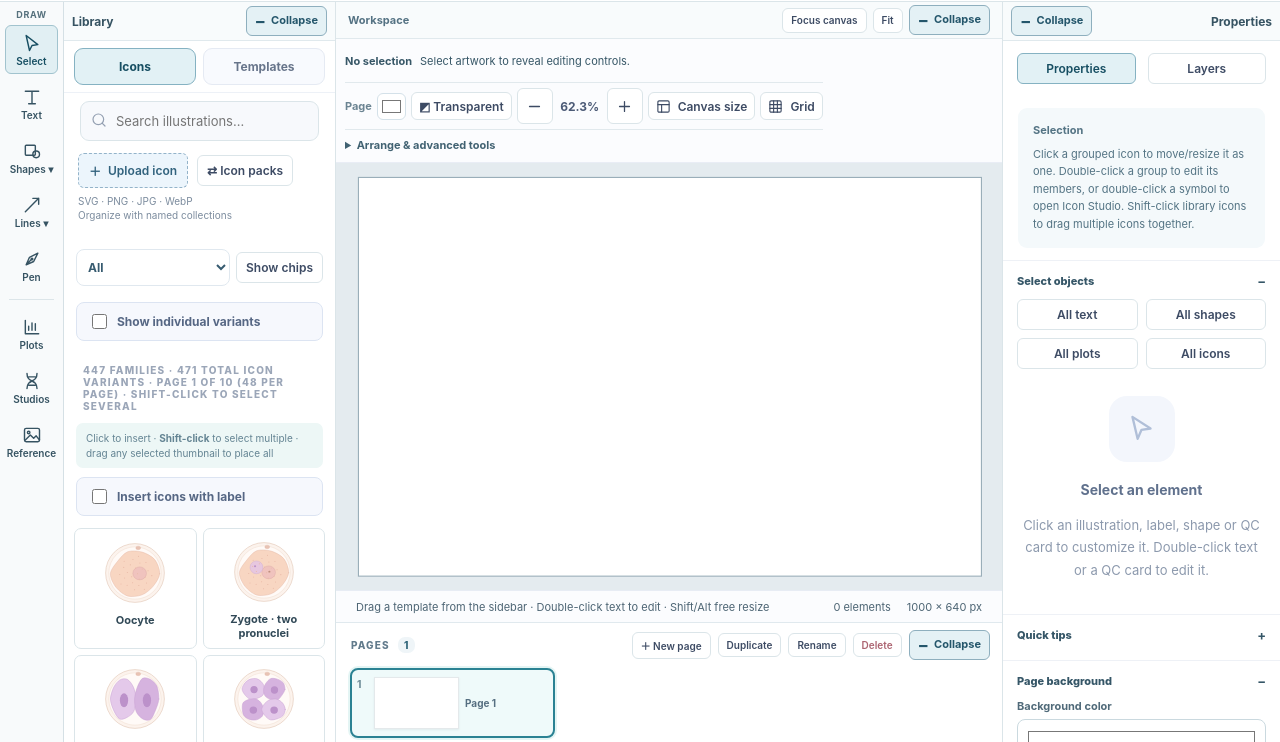
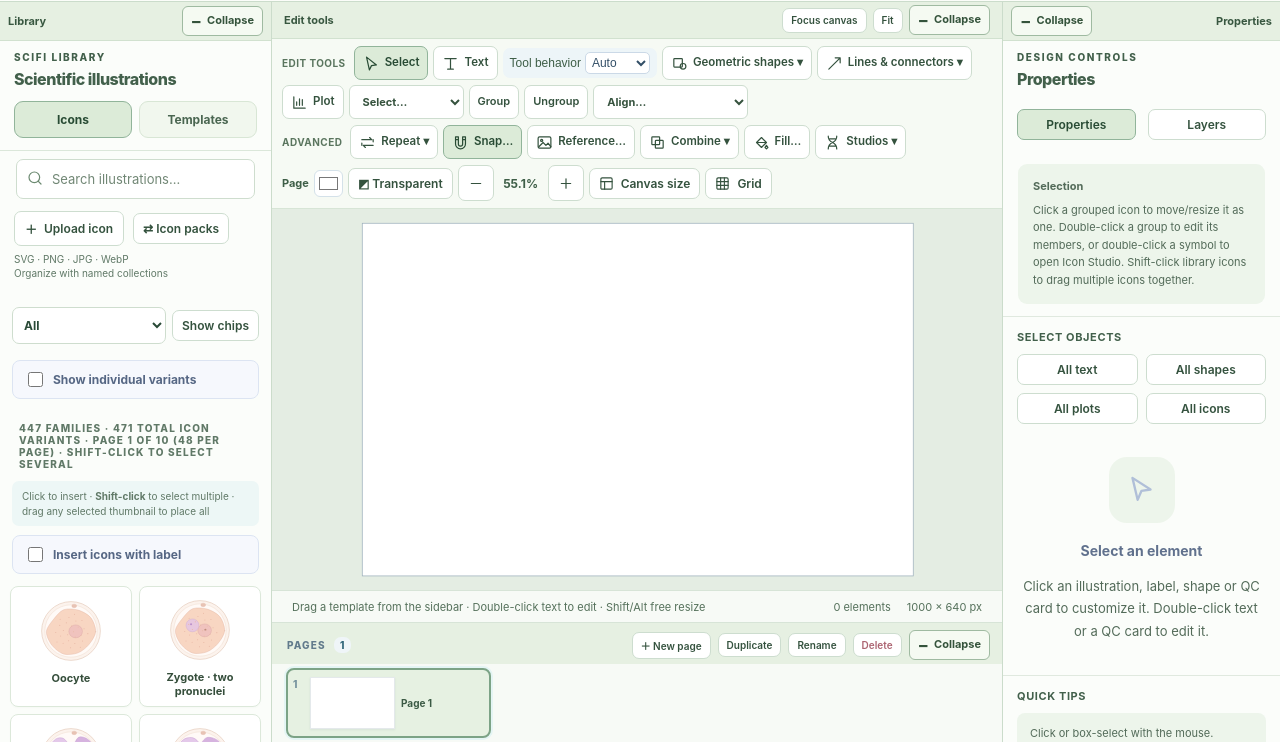
Before and after one commit to j-dobner/SCiFi-Studio, a plain HTML site: page index.html in a window 1280 px wide. Shown: the part 58-800 px from the top of the page. Drawn offline with Linux system fonts and the light colour scheme.

Commit message:
Review v23.2 sage theme with original tool placement

```diff
--- a/index.html
+++ b/index.html
@@ -78,7 +78,7 @@ No historical artwork collections are included in this preview.
 <html lang="en">
 <head>
 <meta charset="UTF-8" /><meta name="viewport" content="width=device-width, initial-scale=1" />
-<title>SCiFi Studio v23.1 workspace prototype</title>
+<title>SCiFi Studio v23.2 — Sage review</title>
 <style>
 :root{--ink:#1b2841;--muted:#7c879b;--stroke:#e5eaf1;--blue:#4267e8;--blue2:#edf2ff;--bg:#f3f5f9;--panel:#fff;--shadow:0 14px 40px rgba(30,44,77,.08)}
 *{box-sizing:border-box}body{margin:0;font-family:Inter,ui-sans-serif,-apple-system,BlinkMacSystemFont,"Segoe UI",sans-serif;color:var(--ink);background:var(--bg);font-size:13px}button,input,select{font:inherit}button{cursor:pointer}button:disabled{opacity:.36;cursor:default}.app{height:100vh;min-height:630px;display:flex;flex-direction:column;overflow:hidden}
@@ -303,7 +303,7 @@ No historical artwork collections are included in this preview.
 <body>
 <div class="app">
   <header class="top">
-    <div class="brand"><div class="brandmark" id="brandIcon"></div><div><div class="brandname" title="Stem Cell integrated Figure illustrator">SC<span style="color:#6e8af4">i</span>Fi<span style="font-weight:600;font-size:10px;vertical-align:middle;color:#8e9ab1;margin-left:8px">v23.1 dev</span></div><div class="brandsub">Stem Cell integrated Figure illustrator</div></div></div>
+    <div class="brand"><div class="brandmark" id="brandIcon"></div><div><div class="brandname" title="Stem Cell integrated Figure illustrator">SC<span style="color:#6e8af4">i</span>Fi<span style="font-weight:600;font-size:10px;vertical-align:middle;color:#8e9ab1;margin-left:8px">v23.2 dev</span></div><div class="brandsub">Stem Cell integrated Figure illustrator</div></div></div>
     <div class="top-actions"><span class="statuspill"><i></i> Works offline · no sign-in</span><div class="divider-v"></div><input id="projectName" class="projectname" value="Untitled figure" title="Project name" aria-label="Project name" /></div>
     <div class="top-right"><button class="btn icononly optional" id="undoBtn" title="Undo (Ctrl+Z)"></button><button class="btn icononly optional" id="redoBtn" title="Redo (Ctrl+Y)"></button><div class="divider-v optional"></div><button class="btn optional" id="templatesBtn"></button><button class="btn" id="newProjectBtn" title="New figure"></button><button class="btn" id="galleryBtn" title="Saved projects gallery"></button><button class="btn" id="saveBtn"></button><button class="btn primary" id="exportBtn"></button></div>
   </header>
@@ -1304,9 +1304,9 @@ function toggleShapePalette(kind='geometry'){
  scifiPaletteKind=kind;
  const options=shapeOptions.filter(o=>scifiGeometryKinds.has(o[0])===(kind==='geometry'));
  el.innerHTML=`<h3>${kind==='geometry'?'Geometric shapes':'Lines, arrows &amp; paths'}</h3><div class="shape-choice-grid">${options.map(([id,label,path])=>`<button class="shape-choice ${id===drawKind?'active':''}" data-shape-choice="${id}" title="Draw ${label}"><svg viewBox="0 0 64 50" fill="none" stroke="currentColor" stroke-width="2.8" stroke-linecap="round" stroke-linejoin="round">${path}</svg><span>${label}</span></button>`).join('')}</div>`;
- const b=button.getBoundingClientRect();el.classList.remove('hidden');el.style.left=Math.max(8,Math.min(b.right+6,window.innerWidth-310))+'px';el.style.top=Math.max(12,Math.min(window.innerHeight-470,b.top))+'px';
+ const b=button.getBoundingClientRect();el.classList.remove('hidden');el.style.left=Math.max(8,Math.min(b.left,window.innerWidth-310))+'px';el.style.top=Math.max(12,Math.min(window.innerHeight-470,b.bottom+7))+'px';
  button.setAttribute('aria-expanded','true');
- el.querySelectorAll('[data-shape-choice]').forEach(btn=>btn.onclick=()=>{drawKind=btn.dataset.shapeChoice;scifiLastShape[kind]=drawKind;setTool(drawKind==='polyPen'?'polyPen':drawKind==='pen'?'pen':drawKind==='connector'?'connector':drawKind==='multiArrow'?'multiArrow':['line','arrow'].includes(drawKind)?'arrow':'box');button.title=(kind==='geometry'?'Geometric shapes: ':'Lines and paths: ')+(shapeOptions.find(o=>o[0]===drawKind)?.[1]||drawKind);el.classList.add('hidden');$('#shapePaletteBtn').setAttribute('aria-expanded','false');scifiLinePaletteButton.setAttribute('aria-expanded','false');stage.focus({preventScroll:true})})
+ el.querySelectorAll('[data-shape-choice]').forEach(btn=>btn.onclick=()=>{drawKind=btn.dataset.shapeChoice;scifiLastShape[kind]=drawKind;setTool(drawKind==='polyPen'?'polyPen':drawKind==='pen'?'pen':drawKind==='connector'?'connector':drawKind==='multiArrow'?'multiArrow':['line','arrow'].includes(drawKind)?'arrow':'box');button.innerHTML=sageToolMarkup(kind==='geometry'?'shape':'line',(shapeOptions.find(o=>o[0]===drawKind)?.[1]||drawKind)+' ▾');el.classList.add('hidden');$('#shapePaletteBtn').setAttribute('aria-expanded','false');scifiLinePaletteButton.setAttribute('aria-expanded','false');stage.focus({preventScroll:true})})
 }
 document.addEventListener('pointerdown',e=>{if(!$('#shapePalette').classList.contains('hidden')&&!$('#shapePalette').contains(e.target)&&!$('#shapePaletteBtn').contains(e.target)&&!scifiLinePaletteButton.contains(e.target))$('#shapePalette').classList.add('hidden')});
 // Hold the middle mouse button to pan; preserve left-button drawing and Ctrl/Cmd-wheel zoom.
@@ -3099,48 +3099,24 @@ const nx207Inspector=renderInspector;renderInspector=function(){nx207Inspector()
 for(const [id] of nxPanels)nxPanelState[id]=false;nxUpdatePanels();
 nx207Paste=nx207Measure();nx207StageSize();render();nxFitAvailable();
 
-/* v23.1 workspace review prototype */
-const v231Css=document.createElement('style');v231Css.textContent=[
-'.app .body{--v231-rail:64px;grid-template-columns:var(--v231-rail) var(--nx-left) minmax(0,1fr) var(--nx-right)!important}.app .body>.left{grid-column:2}.app .body>.center{grid-column:3}.app .body>.right{grid-column:4}.app.nx-hide-tools .body{--v231-rail:0px}.app.nx-hide-tools .v231-rail{display:none!important}',
-'.v231-rail{grid-column:1;grid-row:1;display:flex;flex-direction:column;gap:5px;padding:7px 5px;background:#f8fafb;border-right:1px solid #d5e0e5;overflow:auto;min-width:0}.app .v231-rail .btn{display:flex;flex-direction:column;gap:3px;white-space:normal;min-height:49px;line-height:1.08;padding:5px 2px;font-size:10px;border-color:transparent;background:transparent;color:#365362;text-align:center}.app .v231-rail .btn:hover,.app .v231-rail .btn.active{background:#e1eff3;border-color:#a1c3ce;color:#164e62}.v231-rail .btn svg{width:20px;height:20px;flex:none}.v231-rail hr{border:0;border-top:1px solid #dce5e9;width:85%;margin:4px auto}.v231-rail-title{font-size:9px;letter-spacing:.07em;color:#56717d;text-align:center;font-weight:700}',
-'.app .toolbar{display:flex;flex-direction:column;align-items:stretch;gap:5px;overflow:visible;max-height:none;padding:6px 9px}.app .toolbar .toolgroup{flex:0 1 auto!important;gap:5px;min-width:0;flex-wrap:wrap}.v231-context{display:flex;align-items:center;gap:6px;flex-wrap:wrap;min-height:32px}.v231-context-label{color:#375767;font-size:11px;font-weight:700;margin-right:2px}.v231-context .btn{min-height:28px;padding:4px 7px}.v231-context select,.v231-context input[type=number]{max-width:126px;min-width:0;padding:4px;border:1px solid #cbd9df;border-radius:5px;background:white;font-size:11px;color:#294858}.v231-context input[type=number]{width:58px}.v231-context input[type=color]{height:28px;width:32px;border:1px solid #cbd9df;border-radius:5px;background:white;padding:2px}.v231-context label{display:flex;align-items:center;gap:4px;font-size:11px;color:#496675}.v231-tools-menu{border:0;border-top:1px solid #e1e9ed;padding:4px 0 0}.v231-tools-menu summary{cursor:pointer;font-size:11px;font-weight:700;color:#416272;padding:4px 0}.v231-tools-menu[open] summary{margin-bottom:5px}.v231-tools-menu>.toolgroup+.toolgroup{margin-top:5px}.app .toolbar>.v231-page-tools{justify-content:flex-start;border-top:1px solid #e1e9ed;padding-top:5px}.v231-page-tools .btn{min-height:28px;padding:4px 7px}',
-'.v231-inspector-toggle{width:100%;display:flex;align-items:center;justify-content:space-between;gap:6px;border:0;background:transparent;text-align:left;color:#355667;font:inherit;padding:5px 0;cursor:pointer}.v231-inspector-toggle:hover{color:#164e62}.v231-chevron{font-size:13px;font-weight:700}.v231-inspector-body[hidden]{display:none!important}.app .section:has(>.v231-inspector-heading){padding-top:7px;padding-bottom:7px}.app .section>.v231-inspector-heading{margin:0 0 5px}.app .right>.nx-panel{flex:none}.app #nxLayerPanel{overflow:auto;min-height:0;flex:1}.app .side-title{font-size:14px}.app .left .sidehead,.app .right .sidehead{display:none}.app .nx-panel-rail{font-size:12px;color:#365362}.app .library-tabs{padding:7px 10px}.app .canvas-shell{background-color:#e4ebef}.app .footerbar #statusLine{overflow:hidden;text-overflow:ellipsis;white-space:nowrap;min-width:0}.app .footright{flex:none}',
-'@media(max-width:850px){.app .body{--v231-rail:49px}.app .v231-rail .btn{font-size:9px;min-height:45px}.app .v231-rail{padding:5px 3px}.app .toolbar .toolgroup{gap:3px}.v231-context-label{width:100%}.app .top .brandname{font-size:14px}}'
-].join('\n');document.head.append(v231Css);
-const v231Rail=document.createElement('nav');v231Rail.className='v231-rail';v231Rail.setAttribute('aria-label','Drawing tools');v231Rail.innerHTML='<span class="v231-rail-title">DRAW</span>';$('.body').prepend(v231Rail);
-const v231Icons={select:'<path d="M5 3l14 11-7 1-3 6z"/>',text:'<path d="M4 5h16M12 5v15M8 20h8"/>',shape:'<rect x="4" y="5" width="12" height="12" rx="1"/><circle cx="17" cy="16" r="4"/>',line:'<path d="M4 20L20 4M13 4h7v7"/>',pen:'<path d="M5 19l4-9 10-5-5 10-9 4zM5 19l6-6"/><circle cx="12" cy="12" r="1"/>',plot:'<path d="M4 4v16h16M8 16v-5M12 16V7M16 16v-8"/>',bio:'<path d="M6 3c0 12 12 6 12 18M18 3C18 15 6 9 6 21M8 7h8M8 17h8"/>',image:'<rect x="3" y="4" width="18" height="16" rx="2"/><circle cx="8" cy="9" r="1.5"/><path d="M4 18l6-6 4 4 3-3 4 5"/>'};
-function v231Icon(name){return '<svg xmlns="http://www.w3.org/2000/svg" width="20" height="20" viewBox="0 0 24 24" fill="none" stroke="currentColor" stroke-width="1.7" stroke-linecap="round" stroke-linejoin="round" aria-hidden="true">'+v231Icons[name]+'</svg>'}
-function v231MoveTool(id,label,icon){const b=$('#'+id);if(!b)return;b.innerHTML=v231Icon(icon)+'<span>'+label+'</span>';b.setAttribute('aria-label',label);v231Rail.append(b)}
-v231MoveTool('selectTool','Select','select');v231MoveTool('textTool','Text','text');v231MoveTool('shapePaletteBtn','Shapes ▾','shape');v231MoveTool('scifiLinePaletteBtn','Lines ▾','line');
-const v231Pen=nxButton('v231Pen','Pen',()=>{drawKind='pen';setTool('pen')},v231Rail);v231Pen.innerHTML=v231Icon('pen')+'<span>Pen</span>';v231Pen.title='Draw straight corners and Bézier curves';
-v231Rail.append(document.createElement('hr'));v231MoveTool('plotBtn','Plots','plot');v231MoveTool('nxStudioBtn','Studios','bio');v231MoveTool('nxRefBtn','Reference','image');
-const v231Toolbar=$('.toolbar'),v231General=v231Toolbar.querySelector('.toolgroup'),v231Advanced=$('#nxAdvancedTools'),v231PageTools=v231Toolbar.lastElementChild;
-v231PageTools.classList.add('v231-page-tools');
-const v231Context=document.createElement('div');v231Context.className='v231-context';v231Context.id='v231Context';v231Context.setAttribute('aria-label','Selection tools');
-const v231Menu=document.createElement('details');v231Menu.className='v231-tools-menu';v231Menu.innerHTML='<summary>Arrange & advanced tools</summary>';v231Menu.append(v231General,v231Advanced);v231Toolbar.prepend(v231Context);v231Toolbar.append(v231Menu);
-nx207Rail.firstElementChild.textContent='Workspace';
-function v231ContextButton(label,action,title=label){const b=document.createElement('button');b.type='button';b.className='btn small';b.textContent=label;b.title=title;b.onclick=action;v231Context.append(b);return b}
-function v231Mirror(id,label){const source=$('#'+id);if(!source)return;const wrap=document.createElement('label'),control=source.cloneNode(true);control.removeAttribute('id');control.setAttribute('aria-label',label);if(control.tagName==='SELECT')control.value=source.value;else if(control.type==='checkbox')control.checked=source.checked;else control.value=source.value;wrap.append(document.createTextNode(label+' '),control);control.addEventListener('change',()=>{if(control.type==='checkbox')source.checked=control.checked;else source.value=control.value;if(source.type==='color')source.dispatchEvent(new Event('input',{bubbles:true}));source.dispatchEvent(new Event('change',{bubbles:true}))});v231Context.append(wrap)}
-function v231ContextRefresh(){
- const o=selectedObj(),count=selectedIds.size;v231Context.replaceChildren();const label=document.createElement('span');label.className='v231-context-label';label.textContent=count>1?count+' selected':o?o.type==='symbol'?'Illustration':o.type==='text'?'Text':o.type==='arrow'?'Line / arrow':o.type==='path'?'Path':'Selection':activeTool==='select'?'No selection':activeTool==='box'?'Draw shape':activeTool==='text'?'Insert text':activeTool==='pen'?'Draw path':'Drawing tool';v231Context.append(label);
- v231Pen.classList.toggle('active',activeTool==='pen'||activeTool==='polyPen');
- if(o?.type==='text'){v231Mirror('singleFontFamily','Font');v231Mirror('fontSize','Size');v231Mirror('customColor','Color');v231ContextButton('Bold',()=>transact(()=>{o.fontWeight=(o.fontWeight||500)>=700?400:700;scifiUpdateTextGeometry(o)})).setAttribute('aria-pressed',String((o.fontWeight||500)>=700));v231ContextButton('Italic',()=>transact(()=>{o.italic=!o.italic;scifiUpdateTextGeometry(o)})).setAttribute('aria-pressed',String(!!o.italic));v231ContextButton('Rich text',()=>openTextEditor(o.id));}
- else if(o?.type==='symbol'){v231ContextButton('Edit icon',()=>openIconWorkspace(o.id));if(o.bioParams||nx207SourceRecipe(o))v231ContextButton('Configure',()=>nxParametric(o));if(o.molecule)v231ContextButton('Molecule',()=>nxMolecule(o));}
- else if(o?.type==='plot'){v231ContextButton('Edit plot',()=>plotBuilder(o.id))}
- else if(o?.type==='path'){v231Mirror('pathFillColor','Fill');v231Mirror('pathOutlineColor','Stroke');v231Mirror('pathStrokeWidth','Width');v231ContextButton('Edit nodes',()=>$('#pathNodesBtn')?.click())}
- else if(o){v231Mirror('customColor',o.type==='arrow'?'Color':'Fill');v231Mirror('strokeColor','Stroke');v231Mirror('strokeWidth','Width')}
- if(count){if(count>1)v231Mirror('multiColor','Color');v231ContextButton('Duplicate',duplicate);v231ContextButton('Delete',deleteSelected)}
- else {const note=document.createElement('span');note.className='v231-context-label';note.style.fontWeight='400';note.textContent=activeTool==='select'?'Select artwork to reveal editing controls.':'Use the drawing rail to switch tools.';v231Context.append(note)}
-}
-const v231Closed=new Set(['Quick tips','Canvas layers','Advanced vector tools']);
-function v231InspectorSections(){
- const sections=[...$('#inspector').querySelectorAll('.section')];for(const sec of sections){
- const heading=[...sec.children].find(n=>n.classList.contains('section-title'));if(!heading||heading.querySelector('button'))continue;
- const key=heading.textContent.trim(),body=document.createElement('div');body.className='v231-inspector-body';while(heading.nextSibling)body.append(heading.nextSibling);sec.append(body);heading.classList.add('v231-inspector-heading');const b=document.createElement('button');b.type='button';b.className='v231-inspector-toggle';const name=document.createElement('span');name.textContent=key;const glyph=document.createElement('span');glyph.className='v231-chevron';glyph.setAttribute('aria-hidden','true');b.append(name,glyph);heading.replaceChildren(b);const update=()=>{const open=!v231Closed.has(key);body.hidden=!open;b.setAttribute('aria-expanded',String(open));glyph.textContent=open?'−':'+'};b.onclick=()=>{if(v231Closed.has(key))v231Closed.delete(key);else v231Closed.add(key);update()};update();
- }
-}
-const v231InspectorBase=renderInspector;renderInspector=function(){v231InspectorBase();v231InspectorSections();v231ContextRefresh()};
-render();nxFitAvailable();
-
+/* Sage review: only editor chrome is themed; never modify artwork or export colors. */
+const sageCss=document.createElement('style');sageCss.id='sageReviewTheme';sageCss.textContent=[
+':root{--ink:#263d33;--muted:#597365;--stroke:#dbe7dc;--blue:#49785c;--blue2:#e1eee0;--bg:#edf3ed;--sage-ink:#294a37;--sage-soft:#e5f0e3;--sage-line:#cbdccb;--sage-surface:#f5f9f4;--sage-active:#dcebd8;--sage-strong:#416e50}',
+'body{background:var(--bg);color:var(--ink)}.app .top{background:#fbfdf9;border-color:var(--sage-line)}.app .brandmark{background:#628e70;color:white;border:1px solid #507c5d;box-shadow:none;border-radius:9px}.app .brandname{color:#294435}.app .brandname>span:first-child{color:#659778!important}.app .brandname>span:last-child,.app .brandsub{color:#647c6b!important}.app .projectname{background:#f0f6ee;border-color:#dbe7d9;color:#294a37}.app .statuspill{background:#e8f2e5;color:#46644e}.app .statuspill i{background:#6c9d75}.app .divider-v{background:#dce7dc}',
+'.app .left,.app .right{background:#fbfdfa;border-color:var(--sage-line)}.app .sidehead{background:#fbfdfa}.app .eyebrow,.app .section-title,.app .field label,.app .fieldlabel,.app .prop-sub,.app .side-title{color:#42604b}.app .section{border-color:#e0e9df}.app .section-title{font-size:11px;letter-spacing:.055em;font-weight:750}.app .hint,.app .shared-note,.app .tool-help-card,.app .empty-inspector{color:#536b59}.app .hint,.app .tool-help-card,.app .empty-illustration{background:#edf5eb}',
+'.app .btn,.modal .btn,.context-menu .btn{color:#34523e;background:#fff;border:1px solid #cdddcf;border-radius:7px;box-shadow:none}.app .btn:hover:not(:disabled),.modal .btn:hover:not(:disabled){background:#edf5e9;border-color:#9bbba1}.app .btn.active,.app .btn.soft,.app .library-tab.active,.app .btn[aria-pressed=true]{color:#284b34;background:#dcebd8;border-color:#91b49a}.app .btn.primary,.modal .btn.primary{background:#477653;border-color:#477653;color:#fff}.app .btn.primary:hover,.modal .btn.primary:hover{background:#365f40;border-color:#365f40}.app button:focus-visible,.app input:focus-visible,.app select:focus-visible,.modal button:focus-visible,.modal input:focus-visible,.modal select:focus-visible{outline:2px solid #477653;outline-offset:2px}',
+'.app .nx-panel-rail,.app .nx-edit-rail,.app .page-dock-heading{background:#e6f0e2;color:#385740;border-color:#d1e1cf}.app .nx-panel-rail .btn,.app .page-dock-heading .nx-page-toggle,.app .nx-edit-rail .nx-edit-actions .nx-tools-toggle{background:#f5faf2;color:#34533b;border-color:#9fbaa1}.app .nx-panel-rail .btn:hover,.app .nx-page-toggle:hover,.app .nx-tools-toggle:hover{background:#d4e7ce;border-color:#7ba184}.app.nx-hide-left .body>.left,.app.nx-hide-right .body>.right{background:#e6f0e2}',
+'.app .toolbar{background:#f6faf4;border-color:#d7e5d6;padding:7px 10px;gap:6px}.app .toolbar>.toolgroup{gap:5px}.app .toolbar .tool-label{display:inline-block;color:#5a755e;font-size:10px;letter-spacing:.045em;font-weight:750;margin:0 3px 0 0}.app .toolbar .toolitem,.app .toolbar .sage-icon-tool{min-height:34px;padding:5px 8px;gap:5px;font-size:11.5px;line-height:1.2}.app .toolbar .sage-icon-tool svg{width:17px;height:17px;flex:none;color:currentColor}.app .toolbar .sage-icon-tool span{white-space:nowrap}.app .toolbar .mini-select,.app .toolbar .scifi-sticky-toggle select,.app .toolbar select{background:#fff;border-color:#cdddcf;color:#36533e;border-radius:6px}.app .scifi-sticky-toggle,.app .page-color-control,.app .zoom{color:#3e5e47}',
+'.app .searchbar input,.app .field input:not([type=color]),.app .field select,.app #nxLayerSearch,.app .category-mode select{background:#fff;border-color:#ceddce;color:#294a37;border-radius:7px}.app .searchbar input::placeholder,.app #nxLayerSearch::placeholder{color:#718775}.app .searchbar svg{color:#6b8970}.app .library-tabs{border-color:#dbe7da}.app .library-tab{background:#f1f7ee;color:#4a6651;border-color:#d8e6d5}.app .cat{color:#526f56}.app .cat.active{background:#dcebd8;color:#31573b}.app .asset-grid{gap:7px}.app .asset{border:1px solid #dce8da;border-radius:8px;background:#fff;box-shadow:0 1px 2px #365b3d06}.app .asset:hover{border-color:#8eb198;background:#f8fcf6;box-shadow:0 2px 6px #365b3d12;transform:none}.app .asset.batch-selected{background:#e5f1e0;border-color:#80aa86}.app .asset .nm{color:#354e3b}.app .asset-counter,.app .asset-insert-hint,.app .upload-help,.app .leftfoot{color:#607967}.app .leftfoot{border-color:#dbe6d9}.app .link{color:#3e744b}',
+'.app .center{background:#edf3ed}.app .canvas-shell{background-color:#e4ede3;background-image:radial-gradient(#ceddcd .7px,transparent .7px);background-size:18px 18px}.app .footerbar,.app .page-dock{background:#f7faf6;border-color:#d7e4d7;color:#55715b}.app .page-item{border-color:#d1e0d0;background:#fff;color:#3b5a44}.app .page-item.active{border-color:#7ca386;background:#e6f1e2}.app .layer.active,.app .nx-row.active{background:#e4f0e0;color:#31573b}.app .layer:hover{background:#eff6ed}.app .layer,.app .nx-layer-hint{color:#4d6954}.app input[type=range],.app input[type=checkbox],.modal input[type=checkbox]{accent-color:#578563}',
+'.modal{border:1px solid #d4e2d2;border-radius:13px;box-shadow:0 14px 40px #263e3125;color:#294435}.modal h2,.modal h3{color:#294435}.modal p,.modal .nx-field,.modal .v23-size-note,.modal .v23-export-card p{color:#506c56}.modal .field input,.modal .field select,.modal .nx-field input,.modal .nx-field select{border-color:#cdddcf;color:#34533c}.modal .template,.modal .v23-export-card{border-color:#d5e4d3;border-radius:9px}.modal .template:hover{background:#eef6eb;border-color:#9ab79a}.modal .template .avatar{background:#e1efdc;color:#48734e}.modal .template strong{color:#34553c}.modal .template small{color:#607b63}.shape-palette,.context-menu{border-color:#cbdccb;background:#fcfefa;color:#36553d}.shape-palette h3,.shape-choice,.context-action{color:#385740}.shape-choice:hover,.shape-choice.active,.context-action:hover:not(:disabled){background:#e2efde;border-color:#98b99c;color:#31573b}.toast{background:#365c40}.inline-text-editor{border-color:#8caf91}',
+'.app .canvas .selection-box,.app .canvas .marquee-box,.app .canvas .group-box{stroke:#477b52}.app .canvas .handle{stroke:#477b52}.app .canvas .marquee-box{fill:rgba(77,124,84,.10)}',
+'@media(max-width:850px){.app .toolbar .sage-icon-tool{padding:5px 6px;font-size:11px}.app .toolbar .tool-label{display:none}}'
+].join('\n');document.head.append(sageCss);
+const sageIcons={select:'<path d="M5 3l14 11-7 1-3 6z"/>',text:'<path d="M4 5h16M12 5v15M8 20h8"/>',shape:'<rect x="4" y="5" width="12" height="12" rx="1"/><circle cx="17" cy="16" r="4"/>',line:'<path d="M4 20L20 4M13 4h7v7"/>',plot:'<path d="M4 4v16h16M8 16v-5M12 16V7M16 16v-8"/>',bio:'<path d="M6 3c0 12 12 6 12 18M18 3C18 15 6 9 6 21M8 7h8M8 17h8"/>',image:'<rect x="3" y="4" width="18" height="16" rx="2"/><circle cx="8" cy="9" r="1.5"/><path d="M4 18l6-6 4 4 3-3 4 5"/>',repeat:'<path d="M4 8h14l-3-3M20 16H6l3 3M20 8v3M4 16v-3"/>',combine:'<rect x="4" y="4" width="11" height="11" rx="1"/><rect x="9" y="9" width="11" height="11" rx="1"/>',fill:'<path d="M5 12l7-7 7 7-7 7zM5 12h14M19 16l2 3-2 2-2-2z"/>',snap:'<path d="M5 4v10a7 7 0 0014 0V4h-4v10a3 3 0 01-6 0V4zM5 8h4M15 8h4"/>'};
+function sageToolMarkup(name,label){return '<svg xmlns="http://www.w3.org/2000/svg" width="17" height="17" viewBox="0 0 24 24" fill="none" stroke="currentColor" stroke-width="1.7" stroke-linecap="round" stroke-linejoin="round" aria-hidden="true">'+sageIcons[name]+'</svg><span>'+svgEsc(label)+'</span>'}
+for(const [id,icon,label] of [['selectTool','select','Select'],['textTool','text','Text'],['shapePaletteBtn','shape','Geometric shapes ▾'],['scifiLinePaletteBtn','line','Lines & connectors ▾'],['plotBtn','plot','Plot'],['nxStudioBtn','bio','Studios ▾'],['nxRefBtn','image','Reference…'],['nxRepeatBtn','repeat','Repeat ▾'],['nxBooleanBtn','combine','Combine ▾'],['nxGradientBtn','fill','Fill…'],['nxSnapBtn','snap','Snap…']]){const b=$('#'+id);if(!b)continue;b.classList.add('sage-icon-tool');b.innerHTML=sageToolMarkup(icon,label);if(!b.title)b.title=label}
+
+nxFitAvailable();
 </script>
 </body></html>
```
Also changed, not shown: 2 other files.
